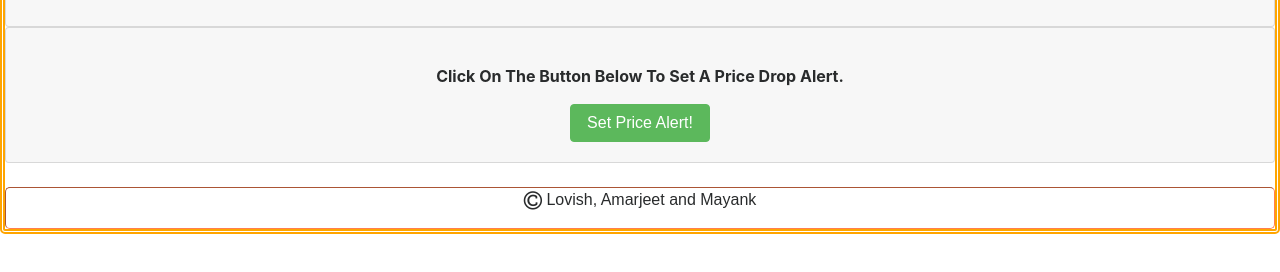
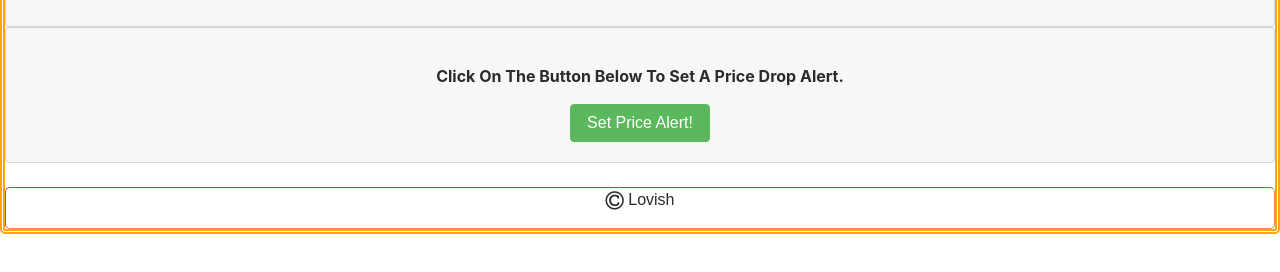
Before and after one commit to lovishvadh/chrome-extension-frontend, a browser extension: page index.html in a window 1280 px wide. Shown: the part 362-634 px from the top of the page. Drawn offline with Linux system fonts and the light colour scheme.

Commit message:
Update index.html

```diff
--- a/index.html
+++ b/index.html
@@ -67,7 +67,7 @@
     </div>
     <div id = "made">
         <center>
-            <p><span class="fa fa-copyright fa-lg" aria-hidden="true"></span>  Lovish, Amarjeet and Mayank</p>
+            <p><span class="fa fa-copyright fa-lg" aria-hidden="true"></span>  Lovish</p>
         </center>
     </div>
     </body>
```
